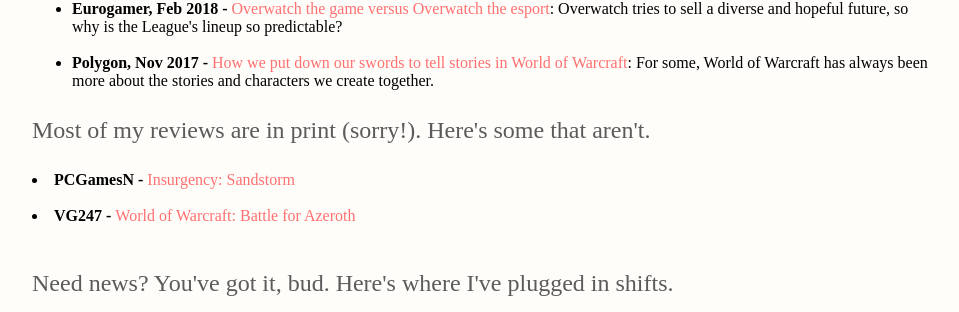
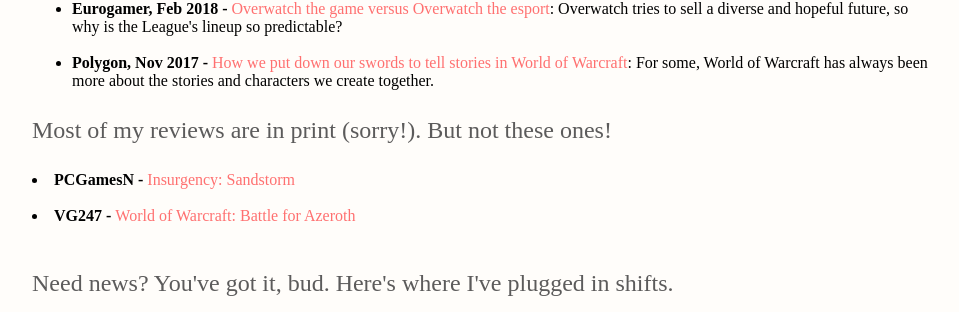
Before and after one commit to ScarletCatalie/ScarletCatalie.github.io, a Jekyll site: the page built from about/index.html, in a window 1280 px wide. Shown: the part 613-925 px from the top of the page, without its empty margins (160-1119 px from the left). Built offline with Jekyll 4.4.1, drawn with Linux system fonts in a browser that asks for light colours.

Commit message:
Update index.html

```diff
--- a/about/index.html
+++ b/about/index.html
@@ -39,7 +39,7 @@
 
 			</ul>
 
-<p>Most of my reviews are in print (sorry!). Here's some that aren't.</p>
+<p>Most of my reviews are in print (sorry!). But not these ones!</p>
 			<li><b>PCGamesN - </b><a href="https://www.pcgamesn.com/insurgency-sandstorm-review">Insurgency: Sandstorm</a>
 			</li>
 			<br>
```
